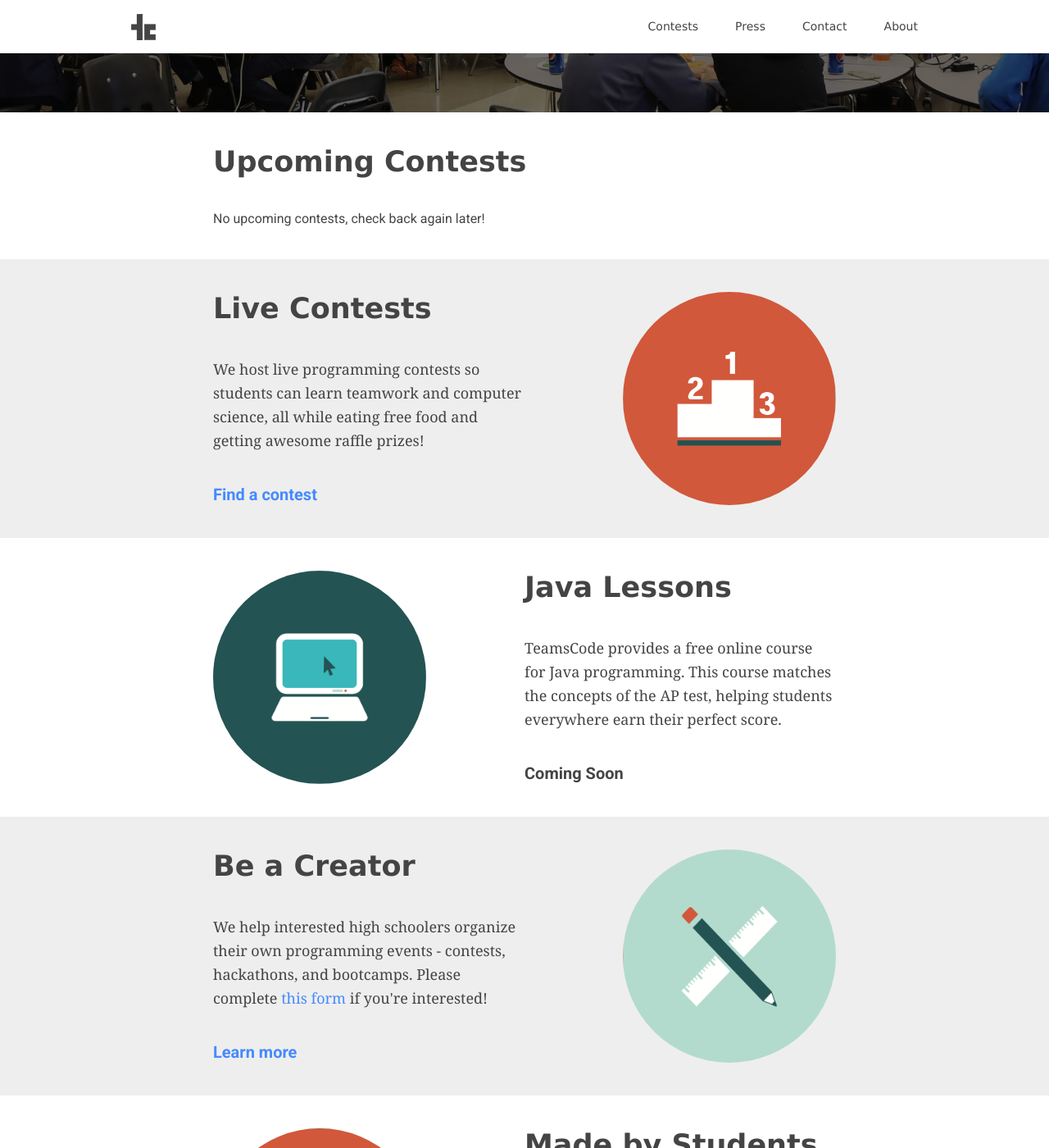
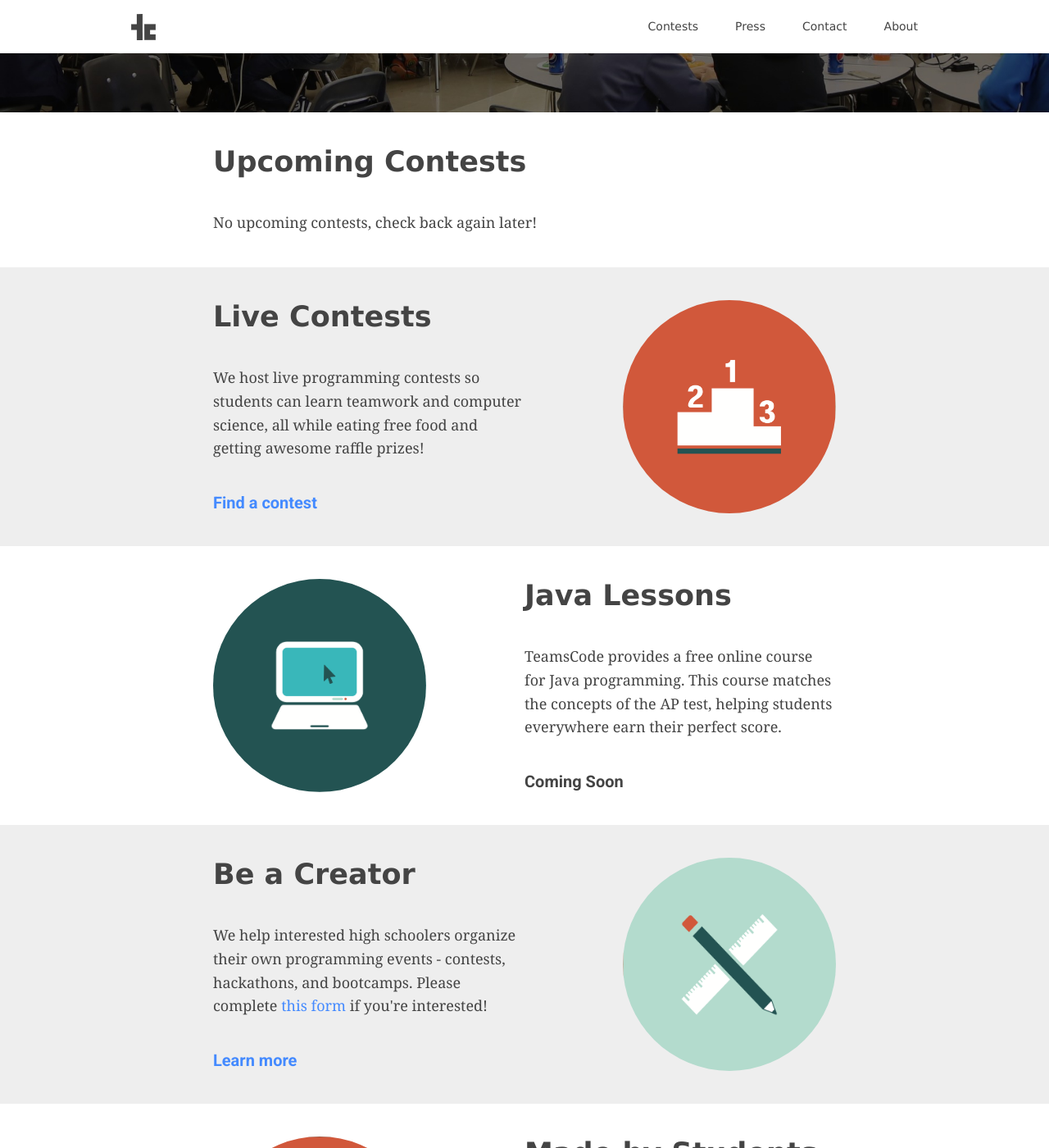
Before and after one commit to teamscode/teamscode.github.io, a Jekyll site: the page built from index.html, in a window 1280 px wide and 1400 px high, scrolled down 457 px. Shown: the whole window at 82% size. Built offline with Jekyll 4.4.1, drawn with Linux system fonts in a browser that asks for light colours; nearby versions of some CDN libraries.

Commit message:
Update _index.scss
second try

```diff
--- a/_sass/pages/_index.scss
+++ b/_sass/pages/_index.scss
@@ -151,6 +151,12 @@
 
 }
 
+.index-competitions-section-list-empty {
+  font-family: 'Georgia';
+  font-size: 18px;
+  line-height: 1.6;
+}
+
 .index-competitions {
   padding: 40px 0;
 
@@ -159,12 +165,6 @@
   }
 
   .index-competitions-section-list {
-
-    .index-competitions-section-list-empty {
-      font-family: 'Georgia';
-      font-size: 18px;
-      line-height: 1.6;
-    }
 
     .index-competitions-section-list-item {
       // @include border-radius(6px);
```
